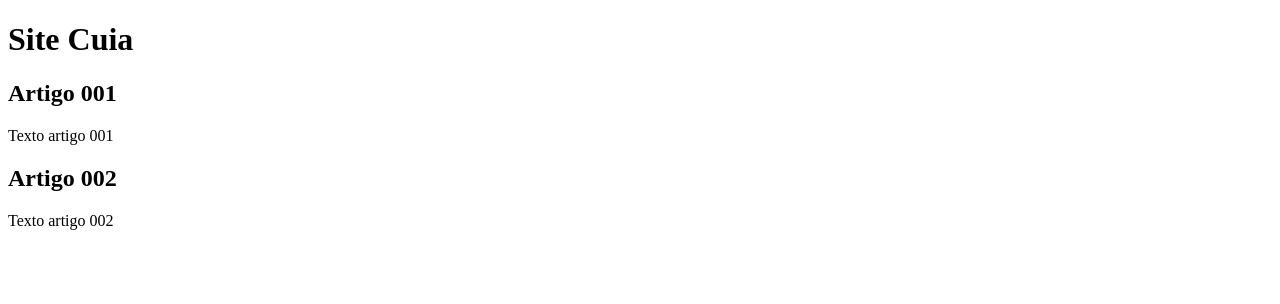
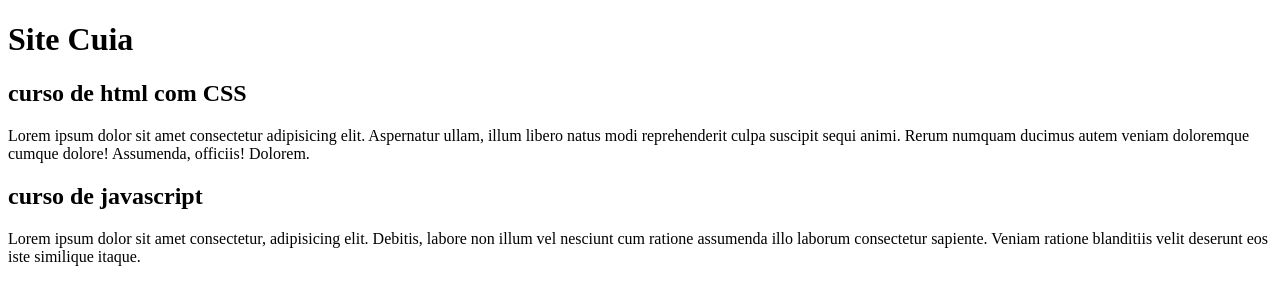
Before and after one commit to EmessonPinheiro/projeto-site-cuia, a plain HTML site: page index.html in a window 1280 px wide. Drawn offline with Linux system fonts and the light colour scheme.

Commit message:
comecei a escrever conteúdo na branch conteudo

```diff
--- a/index.html
+++ b/index.html
@@ -4,7 +4,7 @@
     <meta charset="UTF-8">
     <meta http-equiv="X-UA-Compatible" content="IE=edge">
     <meta name="viewport" content="width=device-width, initial-scale=1.0">
-    <title>Site Cuia</title>
+    <title>Curso gráts</title>
 </head>
 <body>
     <main>
@@ -14,12 +14,13 @@
             </h1>
         </header>
         <article>
-            <h2>Artigo 001</h2>
-            <p>Texto artigo 001</p>
+            <h2>curso de html com CSS</h2>
+            <p>Lorem ipsum dolor sit amet consectetur adipisicing elit. Aspernatur ullam, illum libero natus modi reprehenderit culpa suscipit sequi animi. Rerum numquam ducimus autem veniam doloremque cumque dolore! Assumenda, officiis! Dolorem.</p>
         </article>
         <article>
-            <h2>Artigo 002</h2>
-            <p>Texto artigo 002</p>
+            <h2>curso de javascript
+            </h2>
+            <p>Lorem ipsum dolor sit amet consectetur, adipisicing elit. Debitis, labore non illum vel nesciunt cum ratione assumenda illo laborum consectetur sapiente. Veniam ratione blanditiis velit deserunt eos iste similique itaque.</p>
         </article>
     </main>
 </body>
```
